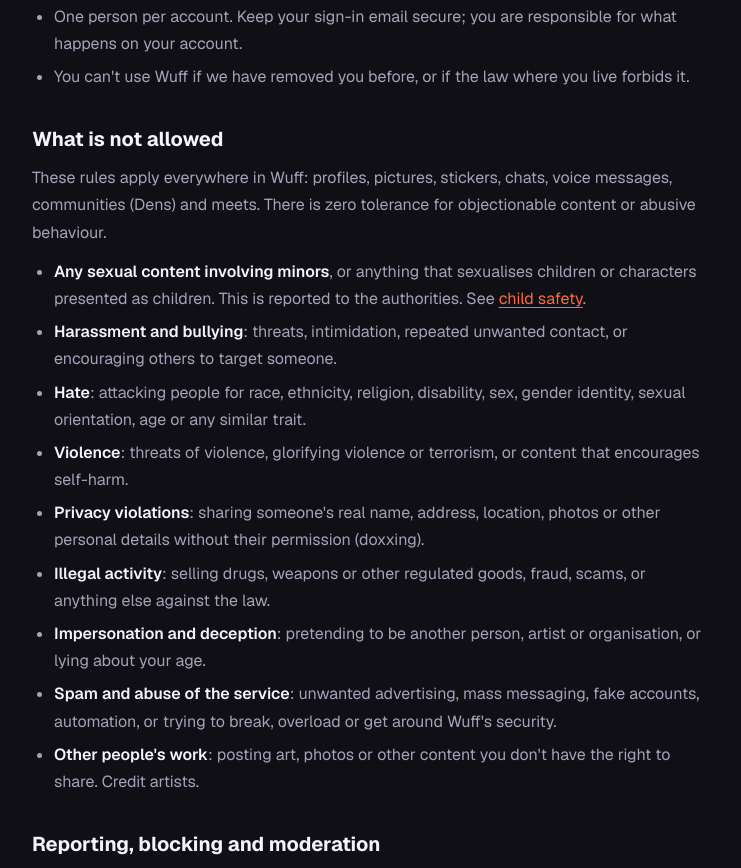
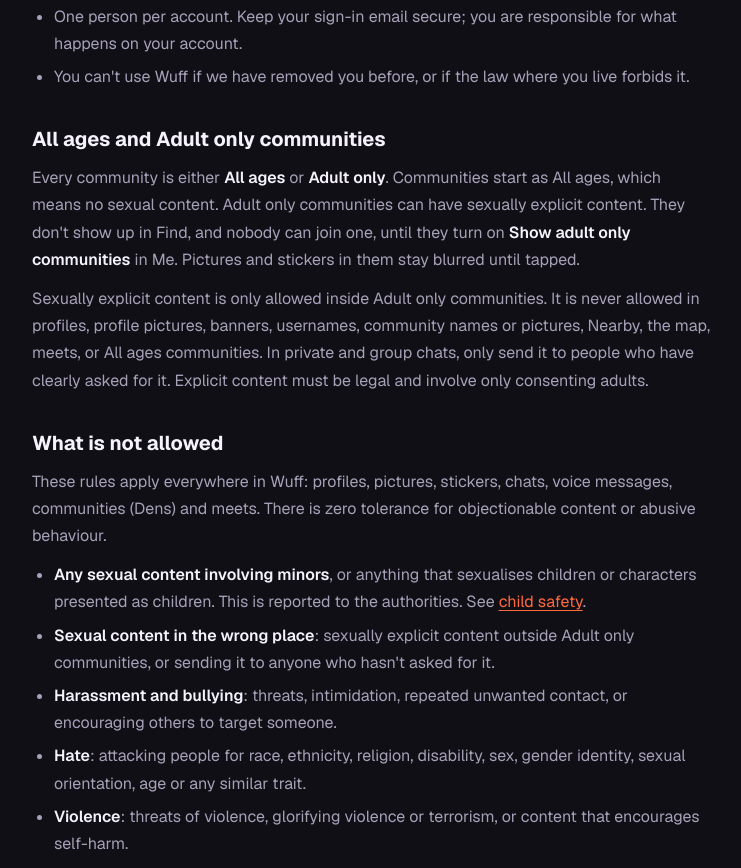
Before and after one commit to xmasdev/meowlon, a Next.js app: page /wuff/terms in a window 1280 px wide. Shown: the part 400-1268 px from the top of the page, without its empty margins (268-1009 px from the left). Built offline with nearby package versions, Linux system fonts and the light colour scheme; a web font is replaced by a local one.

Commit message:
Wuff terms: All ages and Adult only communities
Co-Authored-By: Claude Opus 5.5 <noreply@anthropic.com>

```diff
--- a/src/app/wuff/privacy/page.tsx
+++ b/src/app/wuff/privacy/page.tsx
@@ -61,7 +61,8 @@ export default function WuffPrivacy() {
         <li>
           <strong>Activity that makes features work</strong>: friends and friend requests, boops,
           blocks, mutes, reports you file, community memberships, meet RSVPs, read receipts, and
-          whether you are online or away (you can hide this).
+          whether you are online or away (you can hide this), and whether you chose to show adult
+          only communities (kept private, never shown to others).
         </li>
         <li>
           <strong>A push notification token</strong> for your phone, so Wuff can send you
--- a/src/app/wuff/terms/page.tsx
+++ b/src/app/wuff/terms/page.tsx
@@ -28,6 +28,22 @@ export default function WuffTerms() {
           forbids it.</li>
       </ul>
 
+      <h2>All ages and Adult only communities</h2>
+      <p>
+        Every community is either <strong>All ages</strong> or <strong>Adult only</strong>.
+        Communities start as All ages, which means no sexual content. Adult only communities can
+        have sexually explicit content. They don&apos;t show up in Find, and nobody can join one,
+        until they turn on <strong>Show adult only communities</strong> in Me. Pictures and
+        stickers in them stay blurred until tapped.
+      </p>
+      <p>
+        Sexually explicit content is only allowed inside Adult only communities. It is never
+        allowed in profiles, profile pictures, banners, usernames, community names or pictures,
+        Nearby, the map, meets, or All ages communities. In private and group chats, only send it
+        to people who have clearly asked for it. Explicit content must be legal and involve only
+        consenting adults.
+      </p>
+
       <h2>What is not allowed</h2>
       <p>
         These rules apply everywhere in Wuff: profiles, pictures, stickers, chats, voice messages,
@@ -39,6 +55,10 @@ export default function WuffTerms() {
           <strong>Any sexual content involving minors</strong>, or anything that sexualises
           children or characters presented as children. This is reported to the authorities. See{" "}
           <Link href="/wuff/child-safety">child safety</Link>.
+        </li>
+        <li>
+          <strong>Sexual content in the wrong place</strong>: sexually explicit content outside
+          Adult only communities, or sending it to anyone who hasn&apos;t asked for it.
         </li>
         <li>
           <strong>Harassment and bullying</strong>: threats, intimidation, repeated unwanted
```
